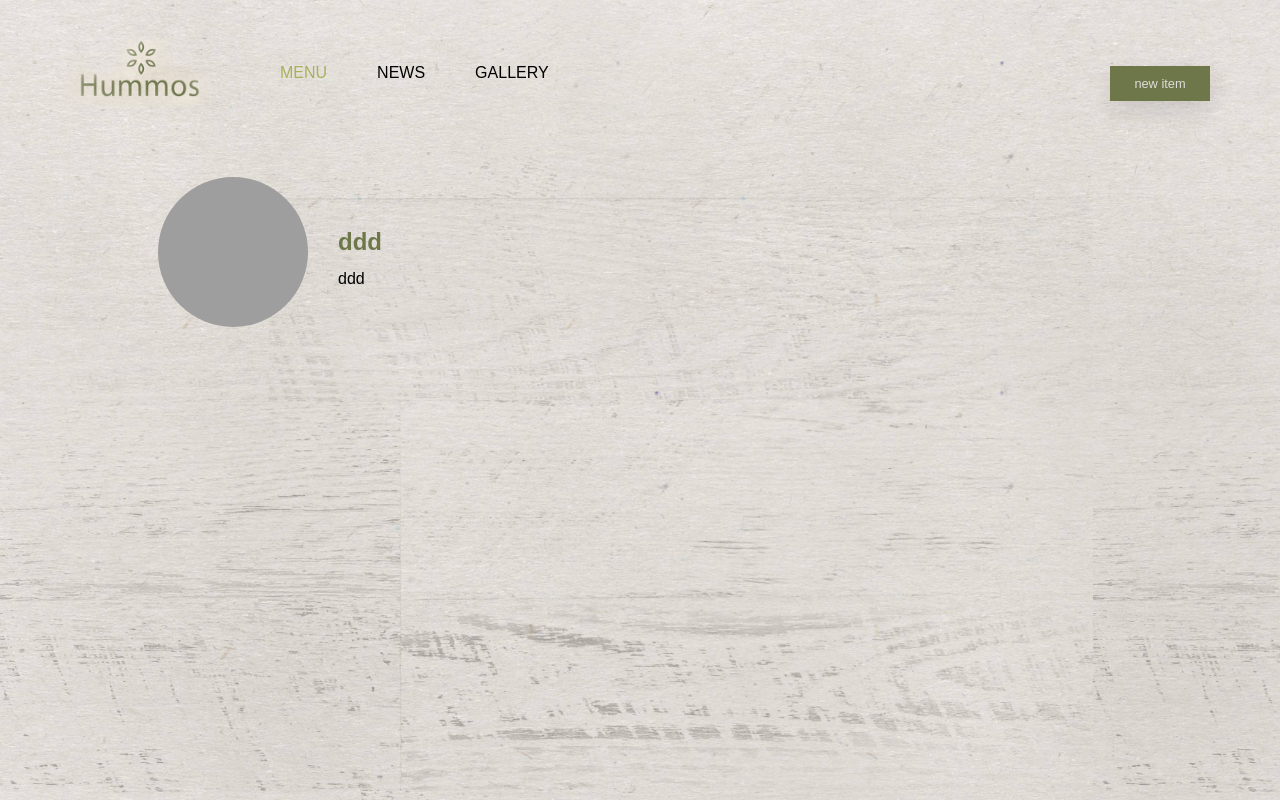
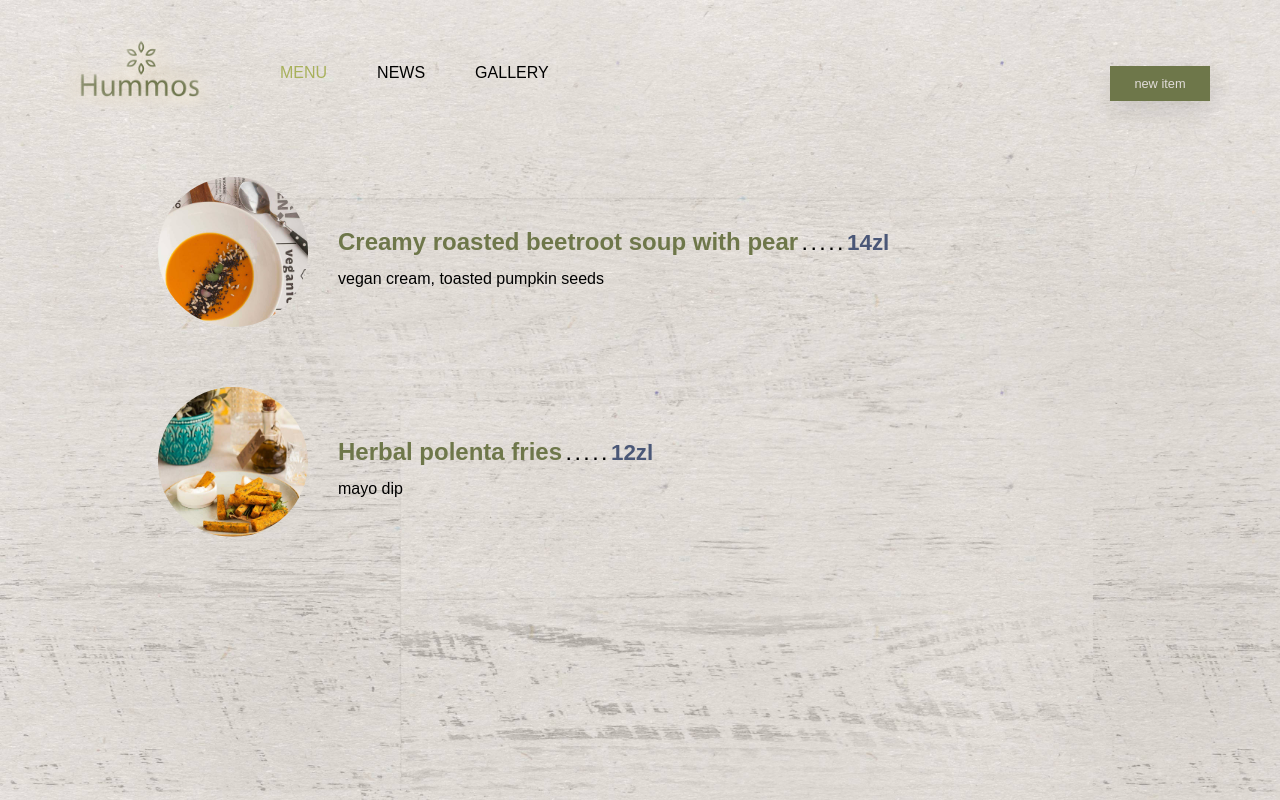
Before and after one commit to halahasz/React-Restaurant-App, a React (Create React App) app: page / in a window 1280 px wide. Built offline with nearby package versions, Linux system fonts and the light colour scheme; grey boxes are pictures that could not be loaded; a web font is replaced by a local one.

Commit message:
initial state for menu array added

```diff
--- a/src/App.js
+++ b/src/App.js
@@ -7,18 +7,25 @@ import NewsPage from "./pages/NewsPage/NewsPage";
 import GalleryPage from "./pages/GalleryPage/GalleryPage";
 import Header from "./components/Header/Header";
 import Modal from "./components/Modal/Modal";
+import soupImage from './assets/img/soup.jpg';
+import friesImage from './assets/img/fries.jpg';
+import ravioliImage from './assets/img/ravioli.jpg';
 
 class App extends React.Component {
   initMenu = () => {
     const init = [
       {
-        type: "menu",
-        title: "ddd",
-        price: "",
-        image: "",
-        ingredents: "",
-        ingredients: "ddd"
-      }
+        title: 'Creamy roasted beetroot soup with pear',
+        price: '14zl',
+        image: soupImage,
+        ingredients: 'vegan cream, toasted pumpkin seeds'
+      },
+      {
+        title: 'Herbal polenta fries',
+        price: '12zl',
+        image: friesImage,
+        ingredients: 'mayo dip'
+      },
     ];
     const data = (() => {
       if (sessionStorage["menu"] != null) {
```
